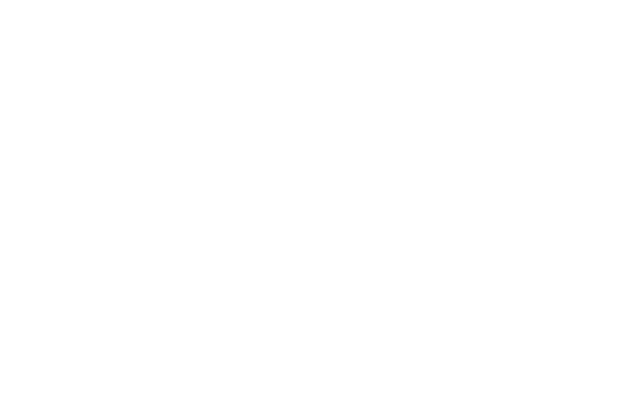
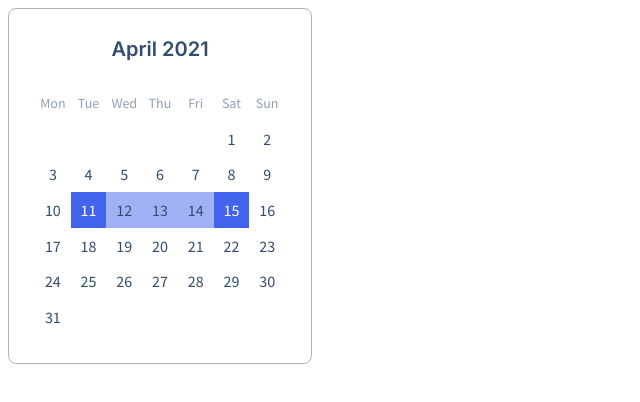
Before and after one commit to js-tasks-ru/htmlcss-20220210_maksim-obmok, a website: page 05-lection3/03-calendar/index.html in a window 1280 px wide. Shown: the whole page, without its empty margins (0-640 px from the left). Drawn offline with Linux system fonts and the light colour scheme.

Commit message:
added calendar

```diff
--- a/05-lection3/03-calendar/calendar.css
+++ b/05-lection3/03-calendar/calendar.css
@@ -0,0 +1,64 @@
+@import url('https://fonts.googleapis.com/css2?family=Inter:wght@600&family=Source+Sans+Pro&display=swap');
+
+.calendar{
+    background: #FFFFFF;
+    border: 1px solid #ACB5BD;
+    box-sizing: border-box;
+    border-radius: 8px;
+    width: 100%;
+    max-width: 304px;
+    padding: 28px 26px;
+}
+
+.calendar__title{
+    font-family: 'Inter', serif;
+    font-weight: 600;
+    font-size: 20px;
+    line-height: 24px;
+    color: #334D6E;
+    padding-bottom: 24px;
+    align-content: center;
+    width: 100%;
+    text-align: center;
+}
+
+.calendar__wrapper{
+    padding-bottom: 100%;
+    position: relative;
+}
+
+.calendar__inner{
+    position: absolute;
+    top: 0;
+    left: 0;
+    bottom: 0;
+    right: 0;
+    display: grid;
+    grid-template-columns: repeat(7, 1fr);
+    grid-template-rows: repeat(7, 1fr);
+}
+
+.calendar__item{
+    display: flex;
+    justify-content: center;
+    align-items: center;
+    color: #334D6E;
+    font-family: 'Source Sans Pro', serif;
+    font-weight: 400;
+    line-height: 20px;
+    font-size: 16px;
+}
+
+.calendar__item_day{
+    color: #90A0B7;
+    font-size: 14px;
+}
+
+.calendar__item_selected{
+    background: #A0B1F5;
+}
+
+.calendar__item_selected-from-to{
+    color: #FFFFFF;
+    background: #4263EB;
+}
--- a/05-lection3/03-calendar/index.html
+++ b/05-lection3/03-calendar/index.html
@@ -7,6 +7,57 @@
     <title>Calendar</title>
 </head>
 <body>
-
+    <div class="calendar">
+        <div class="calendar__title">
+            April 2021
+        </div>
+        <div class="calendar__wrapper">
+            <div class="calendar__inner">
+                <div class="calendar__item calendar__item_day">Mon</div>
+                <div class="calendar__item calendar__item_day">Tue</div>
+                <div class="calendar__item calendar__item_day">Wed</div>
+                <div class="calendar__item calendar__item_day">Thu</div>
+                <div class="calendar__item calendar__item_day">Fri</div>
+                <div class="calendar__item calendar__item_day">Sat</div>
+                <div class="calendar__item calendar__item_day">Sun</div>
+                <div class="calendar__item"></div>
+                <div class="calendar__item"></div>
+                <div class="calendar__item"></div>
+                <div class="calendar__item"></div>
+                <div class="calendar__item"></div>
+                <div class="calendar__item">1</div>
+                <div class="calendar__item">2</div>
+                <div class="calendar__item">3</div>
+                <div class="calendar__item">4</div>
+                <div class="calendar__item">5</div>
+                <div class="calendar__item">6</div>
+                <div class="calendar__item">7</div>
+                <div class="calendar__item">8</div>
+                <div class="calendar__item">9</div>
+                <div class="calendar__item">10</div>
+                <div class="calendar__item calendar__item_selected-from-to">11</div>
+                <div class="calendar__item calendar__item_selected">12</div>
+                <div class="calendar__item calendar__item_selected">13</div>
+                <div class="calendar__item calendar__item_selected">14</div>
+                <div class="calendar__item calendar__item_selected-from-to">15</div>
+                <div class="calendar__item">16</div>
+                <div class="calendar__item">17</div>
+                <div class="calendar__item">18</div>
+                <div class="calendar__item">19</div>
+                <div class="calendar__item">20</div>
+                <div class="calendar__item">21</div>
+                <div class="calendar__item">22</div>
+                <div class="calendar__item">23</div>
+                <div class="calendar__item">24</div>
+                <div class="calendar__item">25</div>
+                <div class="calendar__item">26</div>
+                <div class="calendar__item">27</div>
+                <div class="calendar__item">28</div>
+                <div class="calendar__item">29</div>
+                <div class="calendar__item">30</div>
+                <div class="calendar__item">31</div>
+            </div>
+        </div>
+    </div>
 </body>
 </html>
```
Lines whose indentation alone changed are shown as unchanged.
